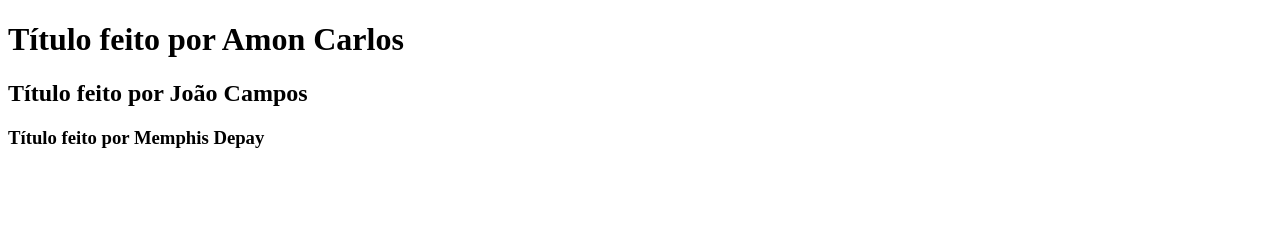
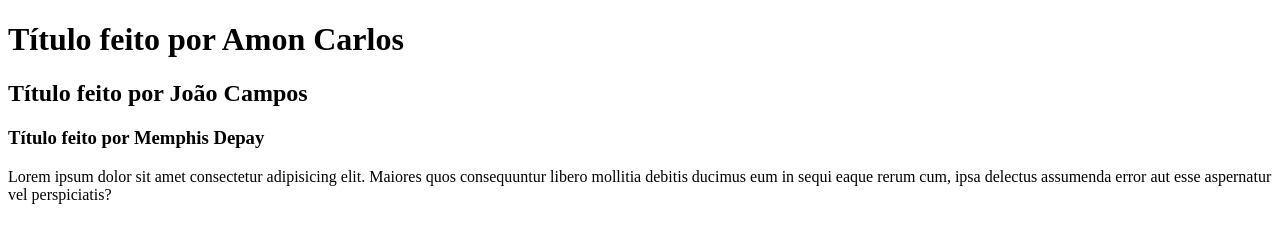
Before and after one commit to AmonCarlos001/aula-git-essencial, a plain HTML site: page index.html in a window 1280 px wide. Drawn offline with Linux system fonts and the light colour scheme.

Commit message:
Alterado cor de fundo da página inicial

```diff
--- /dev/null
+++ b/estilo.css
@@ -0,0 +1,3 @@
+body {
+    background: grey;
+}
--- a/index.html
+++ b/index.html
@@ -9,5 +9,9 @@
     <h1>Título feito por Amon Carlos</h1>
     <h2>Título feito por João Campos</h2>
     <h3>Título feito por Memphis Depay </h3>
+
+    <p> Lorem ipsum dolor sit amet consectetur adipisicing elit. Maiores quos consequuntur libero mollitia debitis ducimus eum in sequi eaque rerum cum, ipsa delectus assumenda error aut esse aspernatur vel perspiciatis?
+
+    </p>
 </body>
 </html>
```
